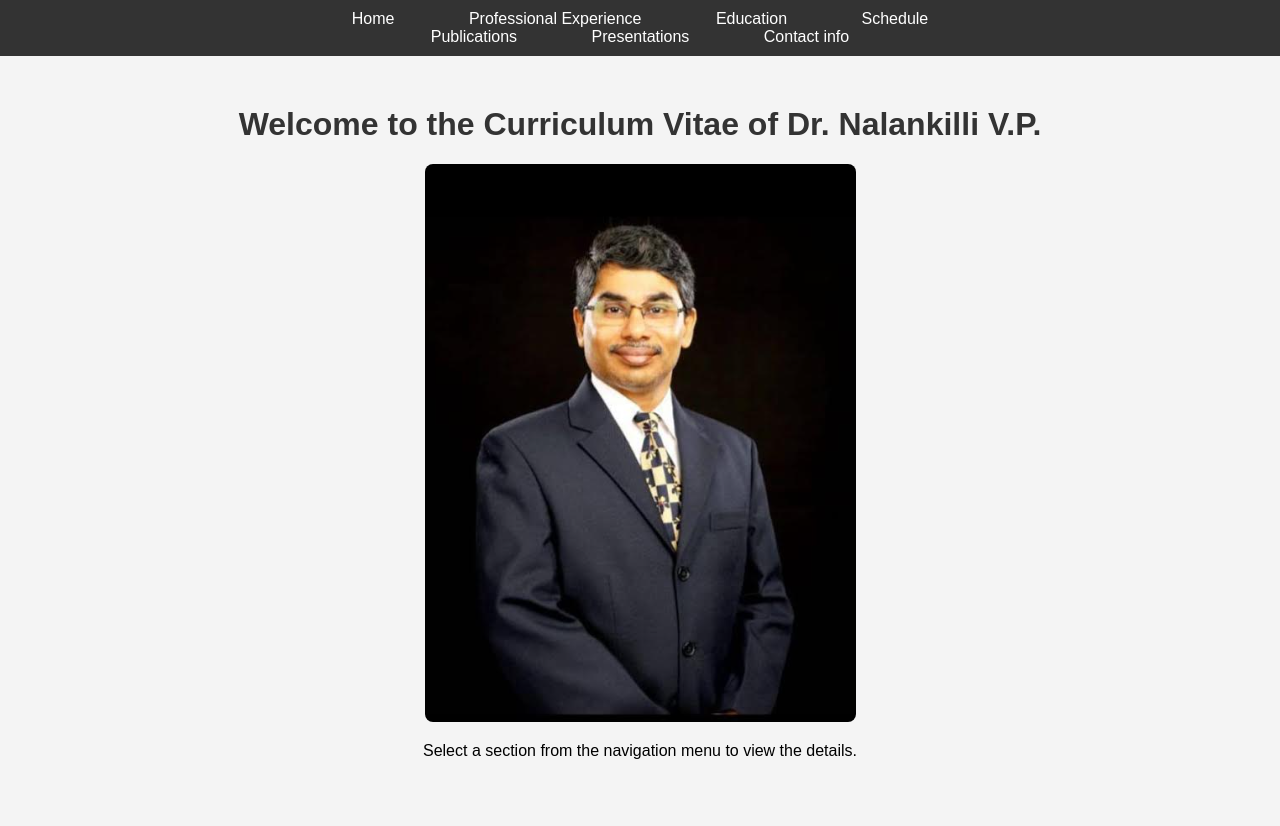
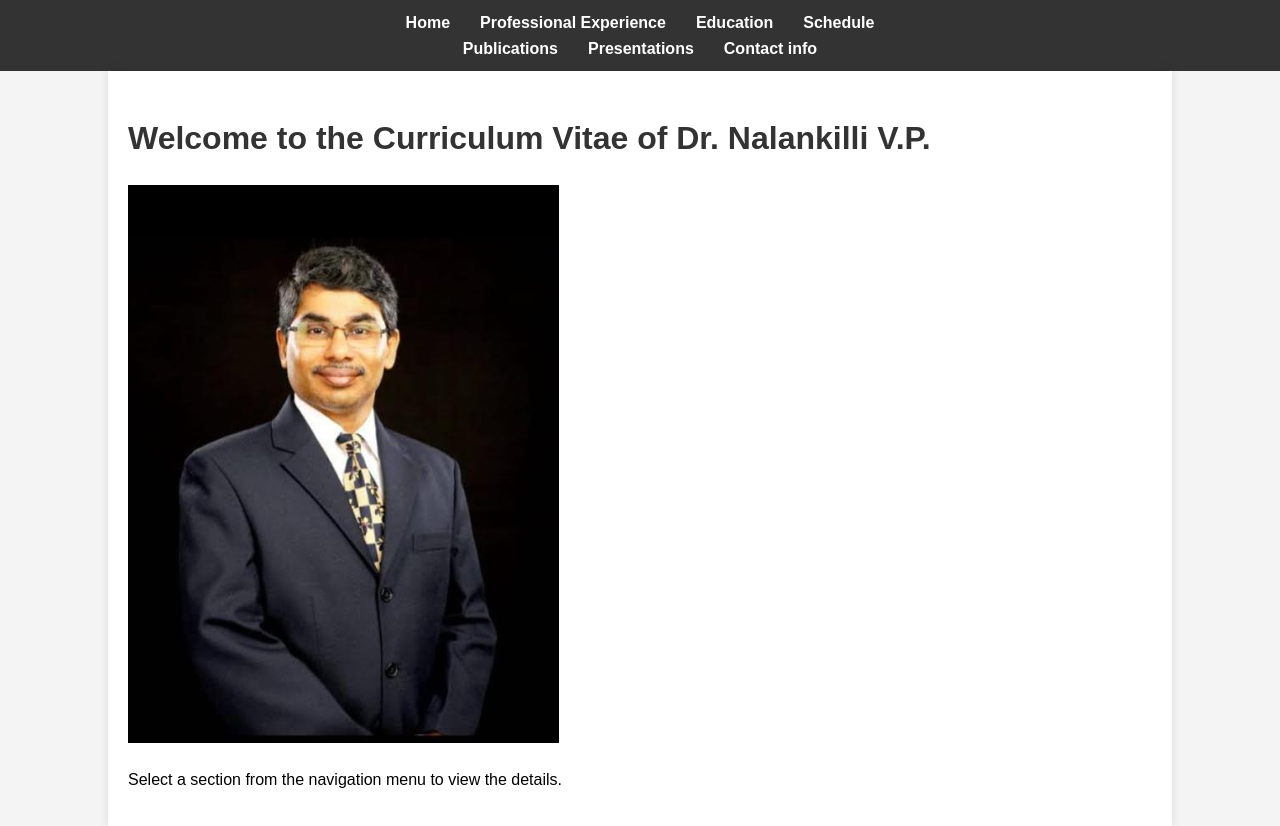
Before and after one commit to nikitanalankili/Dr_Nalan, a plain HTML site: page index.html in a window 1280 px wide. Before the commit the page ends 800 px from the top, so only its background shows below. Drawn offline with Linux system fonts and the light colour scheme.

Commit message:
third commit

```diff
--- a/style.css
+++ b/style.css
@@ -1,64 +1,77 @@
-/* Basic styling for body and container */
 body {
-  font-family: Arial, sans-serif;
-  margin: 0;
-  padding: 0;
-  background-color: #f4f4f4;
+    font-family: Arial, sans-serif;
+    line-height: 1.6;
+    background-color: #f4f4f4;
+    margin: 0;
+    padding: 0;
+}
+
+header {
+    background: #333;
+    color: #fff;
+    padding: 10px 0;
+    text-align: center;
+}
+
+header nav ul {
+    padding: 0;
+    list-style: none;
+    margin: 0;
+    display: flex;
+    justify-content: center;
+}
+
+header nav ul li {
+    margin: 0 15px;
+}
+
+header nav ul li a {
+    color: #fff;
+    text-decoration: none;
+    font-weight: bold;
+}
+
+header nav ul li a:hover {
+    text-decoration: underline;
 }
 
 .container {
-  text-align: center;
-  margin-top: 50px;
+    width: 80%;
+    margin: auto;
+    overflow: hidden;
+    padding: 20px;
+    background: #fff;
+    box-shadow: 0 0 10px rgba(0, 0, 0, 0.1);
 }
 
 h1 {
-  color: #333;
+    color: #333;
 }
 
-img {
-  border-radius: 8px;
+section h3 {
+    margin-bottom: 10px;
+    color: #333;
+    border-bottom: 2px solid #ddd;
+    padding-bottom: 5px;
 }
 
-/* Navigation bar styling */
-header {
-  background-color: #333;
-  padding: 10px 0;
+section p,
+section ul {
+    margin: 0 0 10px 0;
 }
 
-nav ul {
-  list-style-type: none;
-  padding: 0;
-  margin: 0;
-  text-align: center;
+section ul {
+    list-style: none;
+    padding-left: 0;
 }
 
-nav ul li {
-  display: inline;
-  margin: 0 15px;
+section ul li {
+    background: #f4f4f4;
+    margin-bottom: 5px;
+    padding: 10px;
+    border-left: 5px solid #333;
 }
 
-nav ul li a {
-  text-decoration: none;
-  color: white;
-  padding: 10px 20px;
-  border-radius: 5px;
+strong {
+    color: #333;
 }
-
-nav ul li a:hover {
-  background-color: #555;
-  color: #fff;
-}
-
-/* Make the image responsive */
-img {
-  max-width: 100%;
-  height: auto;
-}
-
-/* For smaller screens, adjust the navigation bar */
-@media (max-width: 600px) {
-  nav ul li {
-    display: block;
-    margin: 10px 0;
-  }
-}
```
